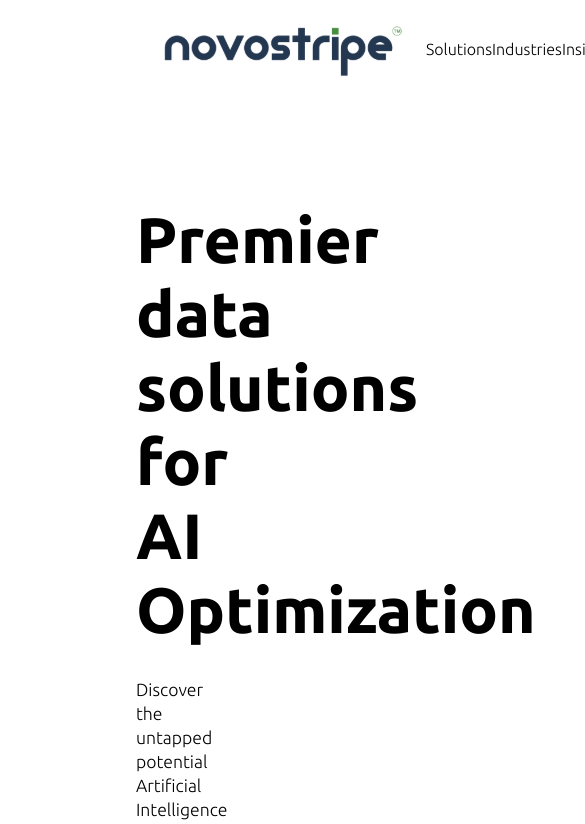
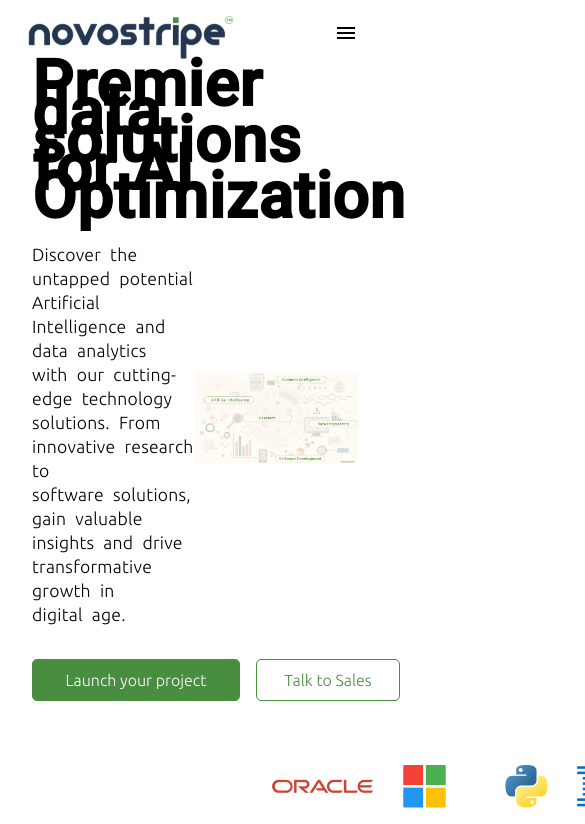
Before and after one commit to Ken-mbira/sturdy-disco, an Angular app: page / in a window 390 px wide. Shown: the top 824 px of the page, 585 px wide, since content can reach past the window. Built offline with nearby package versions, Linux system fonts and the light colour scheme.

Commit message:
make navbar responsive

```diff
--- a/angular.json
+++ b/angular.json
@@ -30,6 +30,7 @@
               }
             ],
             "styles": [
+              "@angular/material/prebuilt-themes/pink-bluegrey.css",
               "src/styles.css"
             ],
             "scripts": []
@@ -92,6 +93,7 @@
               "src/assets"
             ],
             "styles": [
+              "@angular/material/prebuilt-themes/pink-bluegrey.css",
               "src/styles.css"
             ],
             "scripts": []
--- a/package.json
+++ b/package.json
@@ -11,10 +11,12 @@
   "private": true,
   "dependencies": {
     "@angular/animations": "^16.1.0",
+    "@angular/cdk": "^16.1.5",
     "@angular/common": "^16.1.0",
     "@angular/compiler": "^16.1.0",
     "@angular/core": "^16.1.0",
     "@angular/forms": "^16.1.0",
+    "@angular/material": "^16.1.5",
     "@angular/platform-browser": "^16.1.0",
     "@angular/platform-browser-dynamic": "^16.1.0",
     "@angular/router": "^16.1.0",
--- a/src/app/app.component.css
+++ b/src/app/app.component.css
@@ -4,8 +4,18 @@
 
 .nav-section{
     margin-bottom: 3rem;
+    margin-left: 6.2rem !important;
 }
 
 .landing{
     background-color: #FEFAF2;
 }
+
+@media (max-width: 1600px){
+    .section{
+        margin: 0 2rem;
+    }
+    .nav-section{
+        margin-left: .25rem !important;
+    }
+}
--- a/src/app/app.module.ts
+++ b/src/app/app.module.ts
@@ -10,6 +10,8 @@
 import { InsightsComponent } from './home/insights/insights.component';
 import { PredictiveAnalysisComponent } from './home/predictive-analysis/predictive-analysis.component';
 import { FooterComponent } from './footer/footer.component';
+import { BrowserAnimationsModule } from '@angular/platform-browser/animations';
+import {MatIconModule} from '@angular/material/icon';
 
 @NgModule({
   declarations: [
@@ -24,7 +26,9 @@
   ],
   imports: [
     BrowserModule,
-    AppRoutingModule
+    AppRoutingModule,
+    BrowserAnimationsModule,
+    MatIconModule
   ],
   providers: [],
   bootstrap: [AppComponent]
--- a/src/app/navbar/navbar.component.css
+++ b/src/app/navbar/navbar.component.css
@@ -20,3 +20,21 @@
     justify-content: space-between;
     width: 19rem;
 }
+
+.hamburger-menu{
+    display: none;
+    cursor: pointer;
+}
+
+@media (max-width: 1150px){
+    .nav-links,
+    .nav-cta{
+        display: none;
+    }
+    .main>img{
+        width: 250px;
+    }
+    .hamburger-menu{
+        display: block;
+    }
+}
--- a/src/app/navbar/navbar.component.html
+++ b/src/app/navbar/navbar.component.html
@@ -10,4 +10,7 @@
         <button class="action-button button-green">Get your Quote</button>
         <button class="action-button button-white">Contact Us</button>
     </div>
+    <div class="hamburger-menu">
+        <mat-icon>menu</mat-icon>
+    </div>
 </nav>
--- a/src/index.html
+++ b/src/index.html
@@ -9,8 +9,11 @@
   <link rel="preconnect" href="https://fonts.googleapis.com">
   <link rel="preconnect" href="https://fonts.gstatic.com" crossorigin>
   <link href="https://fonts.googleapis.com/css2?family=Ubuntu:wght@300;400;700;900&display=swap" rel="stylesheet">
+  <link rel="preconnect" href="https://fonts.gstatic.com">
+  <link href="https://fonts.googleapis.com/css2?family=Roboto:wght@300;400;500&display=swap" rel="stylesheet">
+  <link href="https://fonts.googleapis.com/icon?family=Material+Icons" rel="stylesheet">
 </head>
-<body>
+<body class="mat-typography">
   <app-root></app-root>
 </body>
 </html>
--- a/src/styles.css
+++ b/src/styles.css
@@ -26,3 +26,5 @@
     background-color: transparent;
     color: rgba(73, 141, 64, 1);
 }
+html, body { height: 100%; }
+body { margin: 0; font-family: Roboto, "Helvetica Neue", sans-serif; }
```
Also changed, not shown: 1 other file (tests, documents, lock files or other folders).
